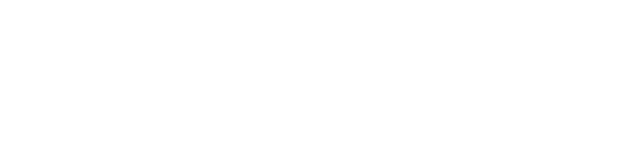
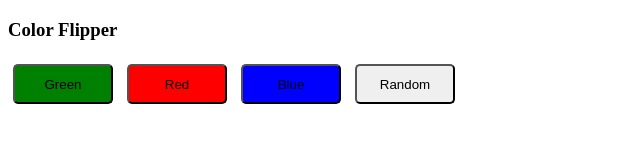
Before and after one commit to EvanBufford/100-Days-Of-JavaScript, a plain HTML site: page 100 Days of JavaScript/Project 1/main.html in a window 1280 px wide. Shown: the whole page, without its empty margins (0-640 px from the left). Drawn offline with Linux system fonts and the light colour scheme.

Commit message:
new file:   100 Days of JavaScript/.DS_Store modified:   100 Days of JavaScript/Project 1/index.js modified:   100 Days of JavaScript/Project 1/main.html

```diff
--- a/100 Days of JavaScript/Project 1/index.js
+++ b/100 Days of JavaScript/Project 1/index.js
@@ -0,0 +1,14 @@
+const body = document.getElementsByTagName("body")[0]
+
+function setColor(name) {
+    body.style.backgroundColor = name;
+}
+
+function randomColor() {
+    const red = Math.round(Math.random() * 255)
+    const green = Math.round(Math.random() * 255)
+    const blue = Math.round(Math.random() * 255)
+
+    const color = `rgb(${red}, ${green}, ${blue})`
+    body.style.backgroundColor = color
+}
--- a/100 Days of JavaScript/Project 1/main.html
+++ b/100 Days of JavaScript/Project 1/main.html
@@ -3,9 +3,32 @@
 <head>
     <meta charset="UTF-8">
     <meta name="viewport" content="width=device-width, initial-scale=1.0">
-    <title>Document</title>
+    <title>Color Flipper</title>
+    <style>
+        #green {
+            background:green;
+        }
+        #red {
+            background: red;
+        }
+        #blue {
+            background: blue;
+        }
+
+        button {
+            border-radius: 5px;
+            width: 100px;
+            height: 40px;
+            margin: 5px;
+        }
+    </style>
 </head>
 <body>
-
+    <h3>Color Flipper</h3>
+    <button id="green" onclick="setColor('green')">Green</button>
+    <button id="red" onclick="setColor('red')">Red</button>
+    <button id="blue" onclick="setColor('blue')">Blue</button>
+    <button onclick="randomColor()">Random</button>
+    <script src="index.js"></script>
 </body>
 </html>
```
Also changed, not shown: 1 other file.
